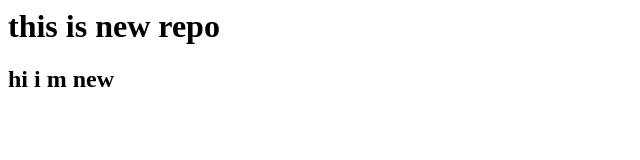
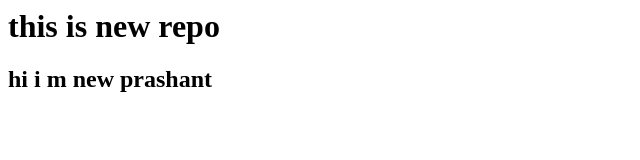
Before and after one commit to Gayatrimadhav/localrepo, a plain HTML site: page index.html in a window 1280 px wide. Shown: the whole page, without its empty margins (0-640 px from the left). Drawn offline with Linux system fonts and the light colour scheme.

Commit message:
add name1

```diff
--- a/index.html
+++ b/index.html
@@ -1,2 +1,2 @@
 <h1>this is new repo</h1>
-<h2>hi i m new</h2>
+<h2>hi i m new prashant </h2>
```
